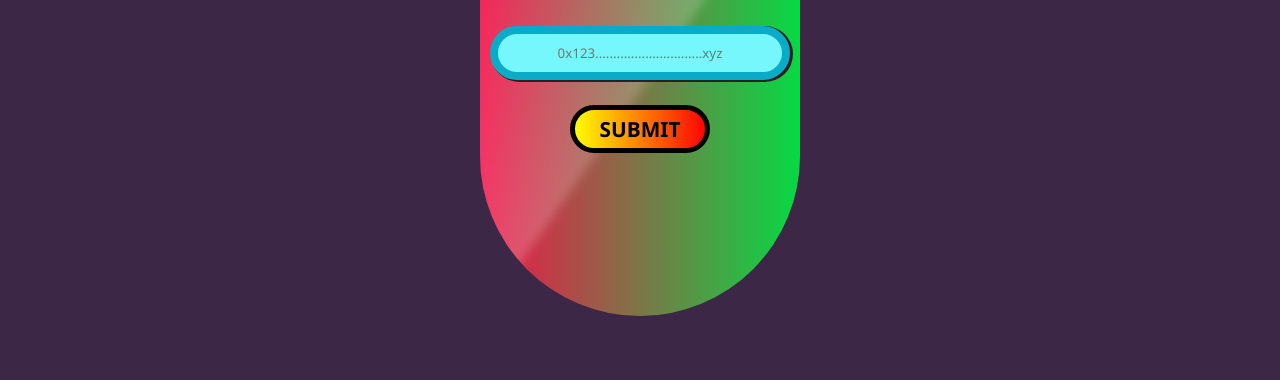
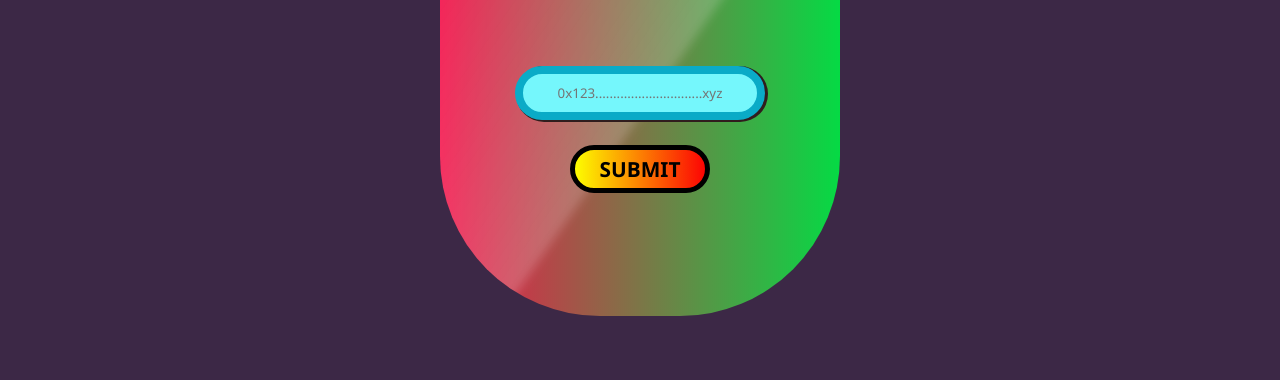
Before and after one commit to shashankRTK/Codeium, a plain HTML site: page Codeium/index.html in a window 1280 px wide. Shown: the part 263-643 px from the top of the page. Drawn offline with Linux system fonts and the light colour scheme.

Commit message:
changes v2

```diff
--- a/Codeium/style.css
+++ b/Codeium/style.css
@@ -33,7 +33,7 @@ h1 {
 
 .card {
   position: relative;
-  width: 320px;
+  width: 400px;
   height: 450px;
 
   margin: 30px;
@@ -138,7 +138,7 @@ img {
   color: rgb(37, 86, 247);
   font-family: "Segoe UI", Tahoma, Geneva, Verdana, sans-serif;
   border-radius: 30px;
-  width: 300px;
+  width: 250px;
   box-sizing: border-box;
   box-shadow: 2px 1px 0 1px rgb(48, 29, 29);
   border: 8px solid rgb(10, 171, 199);
```
Also changed, not shown: Codeium/logo.jpg.
